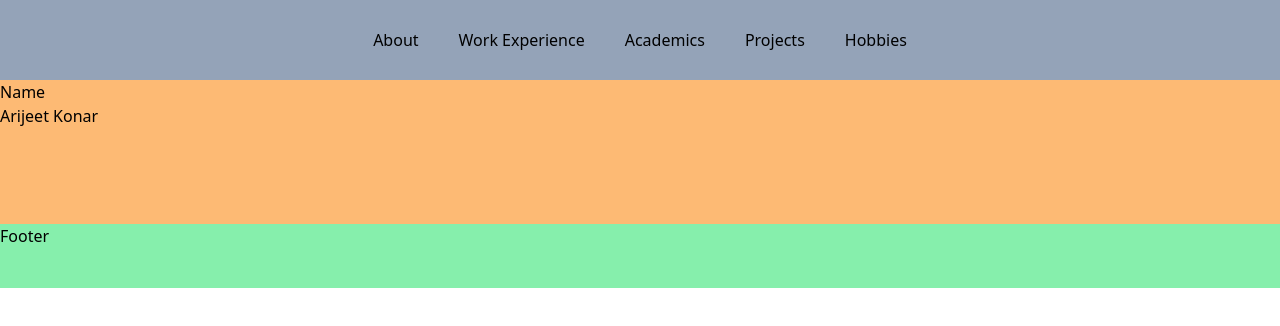
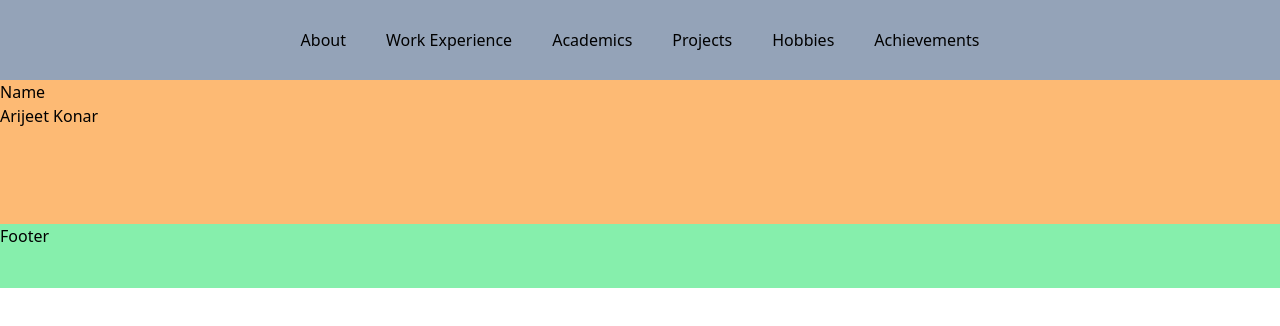
Before and after one commit to akonar-dev/portfolio, a React (Vite) app: page / in a window 1280 px wide. Shown: the top 326 px of the page. Built offline with nearby package versions, Linux system fonts and the light colour scheme.

Commit message:
Modified

```diff
--- a/src/components/Header.jsx
+++ b/src/components/Header.jsx
@@ -9,6 +9,7 @@ const Header = () => {
             <li>Academics</li>
             <li>Projects</li>
             <li>Hobbies</li>
+            <li>Achievements</li>
         </ul>
     </div>
   )
```
